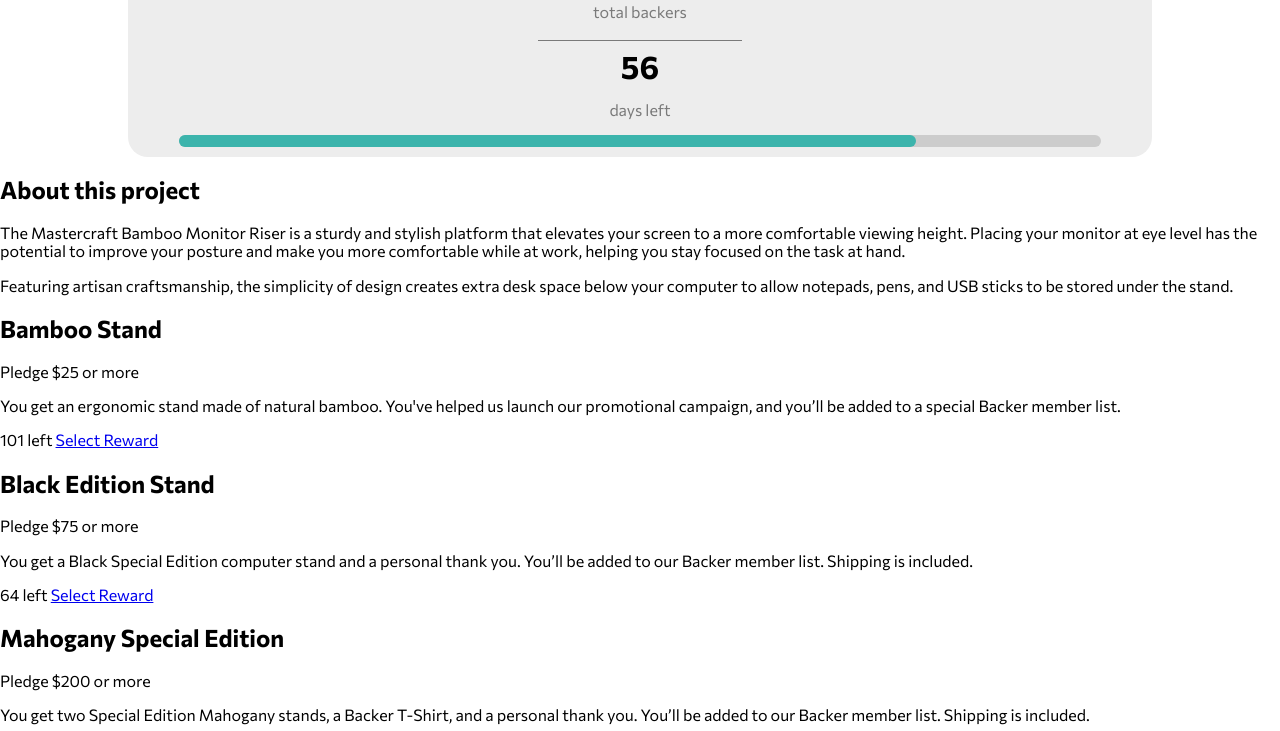
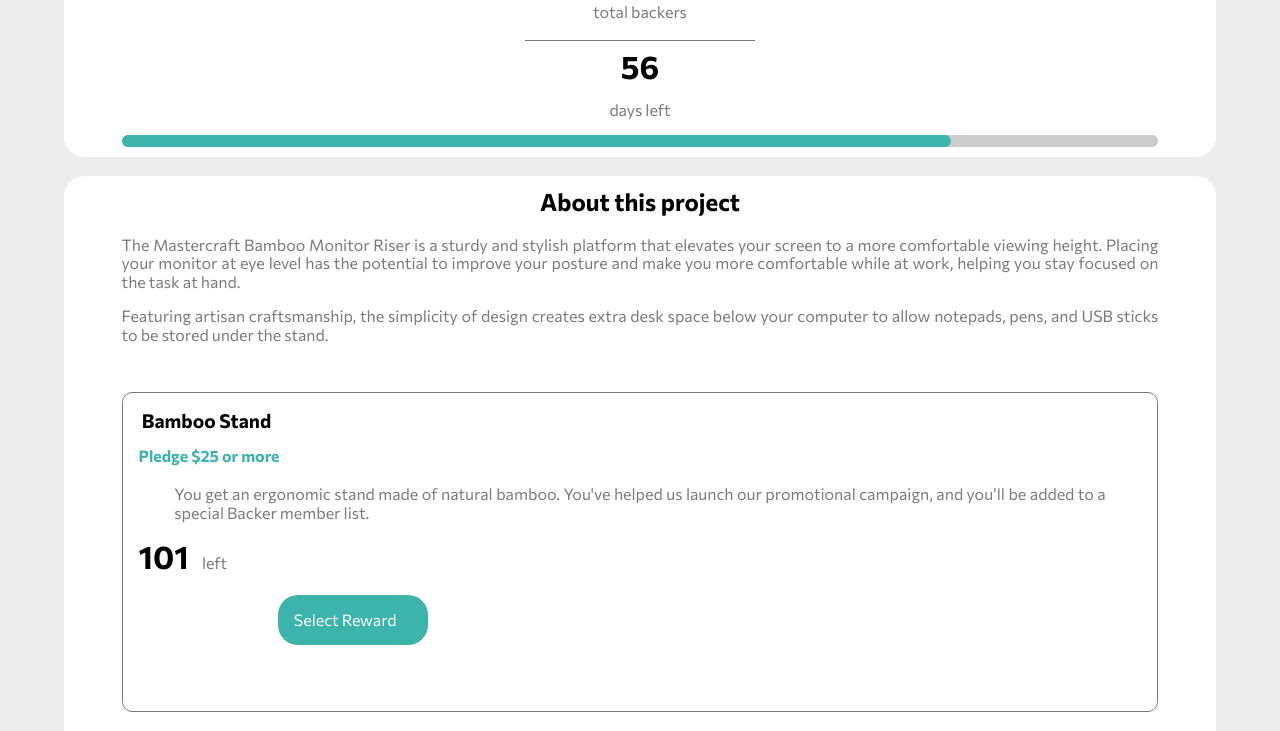
Before and after one commit to leonel-carvajal/Crowdfunding-product-page, a plain HTML site: page index.html in a window 1280 px wide. Shown: the part 770-1501 px from the top of the page. Drawn offline with Linux system fonts and the light colour scheme; a web font is replaced by a local one.

Commit message:
finish css v0.1

```diff
--- a/index.html
+++ b/index.html
@@ -49,7 +49,6 @@
       <p class="about__two">Featuring artisan craftsmanship, the simplicity of design creates extra desk space below
         your computer
         to allow notepads, pens, and USB sticks to be stored under the stand.</p>
-    </section>
         <div class="prices">
           <article class="prices__card">
             <h2 class="prices__title">Bamboo Stand</h2>
@@ -69,17 +68,19 @@
             <span class="prices__day">64</span> <span class="prices__left">left</span>
             <a href="#" class="prices__button"> Select Reward</a>
           </article>
-      <article class="prices__card">
+          <article class="prices__card prices__card--off">
             <h2 class="prices__title">Mahogany Special Edition</h2>
             <p class="prices__pay">Pledge $200 or more</p>
             <p class="prices__info">
               You get two Special Edition Mahogany stands, a Backer T-Shirt, and a personal thank you. You’ll be added
               to our Backer member list. Shipping is included.</p>
             <span class="prices__day">0</span> <span class="prices__left">left</span>
-        <a href="#" class="prices__button">Out of Stock</a>
+            <a href="#" class="prices__button prices__button--off">Out of Stock</a>
           </article>
         </div>
+    </section>
   </main>
+<template>
   <div class="modal">
     <h2 class="modal__title"> Back this project</h2>
     <p class="modal__info"> Want to support us in bringing Mastercraft Bamboo Monitor Riser out in the world?</p>
@@ -140,7 +141,7 @@
         <a href="#" class="sucess__button"> Got it!</a>
     </div>
   </div>
+  </template>
   <script src="script.js"></script>
 </body>
-
 </html>
--- /dev/null
+++ b/sass/_about.scss
@@ -0,0 +1,80 @@
+.about{
+  width: 90%;
+  margin-right: auto;
+  margin-left: auto;
+  background-color: $white;
+  border-radius: 20px;
+  &__title{
+    padding-top: 0.5em;
+    font-weight: 700;
+    text-align: center;
+  }
+  &__one,&__two{
+    width: 90%;
+    margin-right: auto;
+    margin-left: auto;
+    color: $darkgray;
+    text-align: justify;
+  }
+  &__two{
+    padding-bottom: 2em;
+  }
+}
+.prices{
+  &__card{
+    width: 90%;
+    height: 320px;
+    margin-right: auto;
+    margin-left: auto;
+    border: 1px solid $darkgray;
+    border-radius: 10px;
+    margin-bottom: 20px;
+    &--off{
+      opacity: 0.35;
+    }
+  }
+  &__title, &__pay{
+    text-align: left;
+    padding-left: 1em;
+  }
+  &__title{
+    font-weight: 700;
+    font-size: 1.2em;
+  }
+  &__pay{
+    color: $moderateCyan;
+    font-weight: 700;
+    margin-bottom: 20px;
+  }
+  &__info{
+    color: $darkgray;
+    width: 90%;
+    margin-right: auto;
+    margin-left: auto;
+    text-align: justify;
+  }
+  &__day{
+    display: inline-block;
+    font-size: 2em;
+    font-weight: 700;
+    padding-left:0.5em;
+    margin-right: 10px;
+  }
+  &__left{
+    color: $darkgray;
+  }
+  &__button{
+    display: block;
+    text-decoration: none;
+    padding: 1em;
+    background-color: $moderateCyan;
+    width: 150px;
+    border-radius: 20px;
+    color: $white;
+    margin-top: 20px;
+    margin-left: 15%;
+    &--off{
+      background-color: $darkgray;
+    }
+  }
+}
--- a/sass/_config.scss
+++ b/sass/_config.scss
@@ -20,4 +20,5 @@
   font-family: $fontBody, sans-serif;
   font-size: 16px;
   font-weight: 400;
+  background-color: $bgCard;
 }
--- a/sass/_maincontent.scss
+++ b/sass/_maincontent.scss
@@ -1,9 +1,9 @@
 .main,.statics{
 height: 250px;
-width: 80%;
+width: 90%;
 margin-left: auto;
 margin-right: auto;
-background-color:$bgCard;
+background-color:$white;
 border-radius: 20px;
 }
 .main{
--- a/styles.scss
+++ b/styles.scss
@@ -4,3 +4,4 @@
 //blocks
 @import 'sass/header';
 @import 'sass/maincontent';
+@import 'sass/about';
```
Also changed, not shown: dist/css/styles.css, 1 other file. Lines whose indentation alone changed are shown as unchanged.
